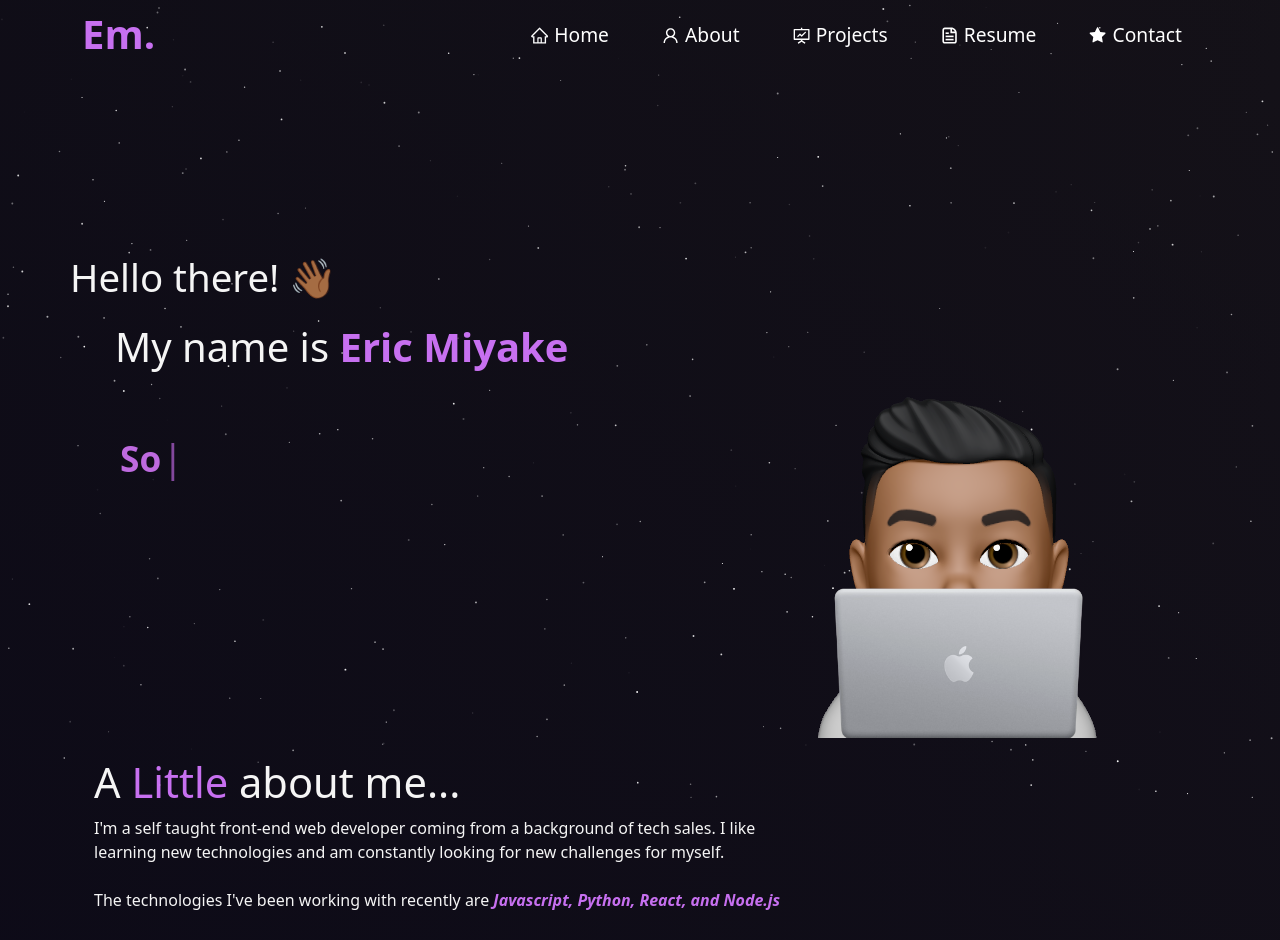
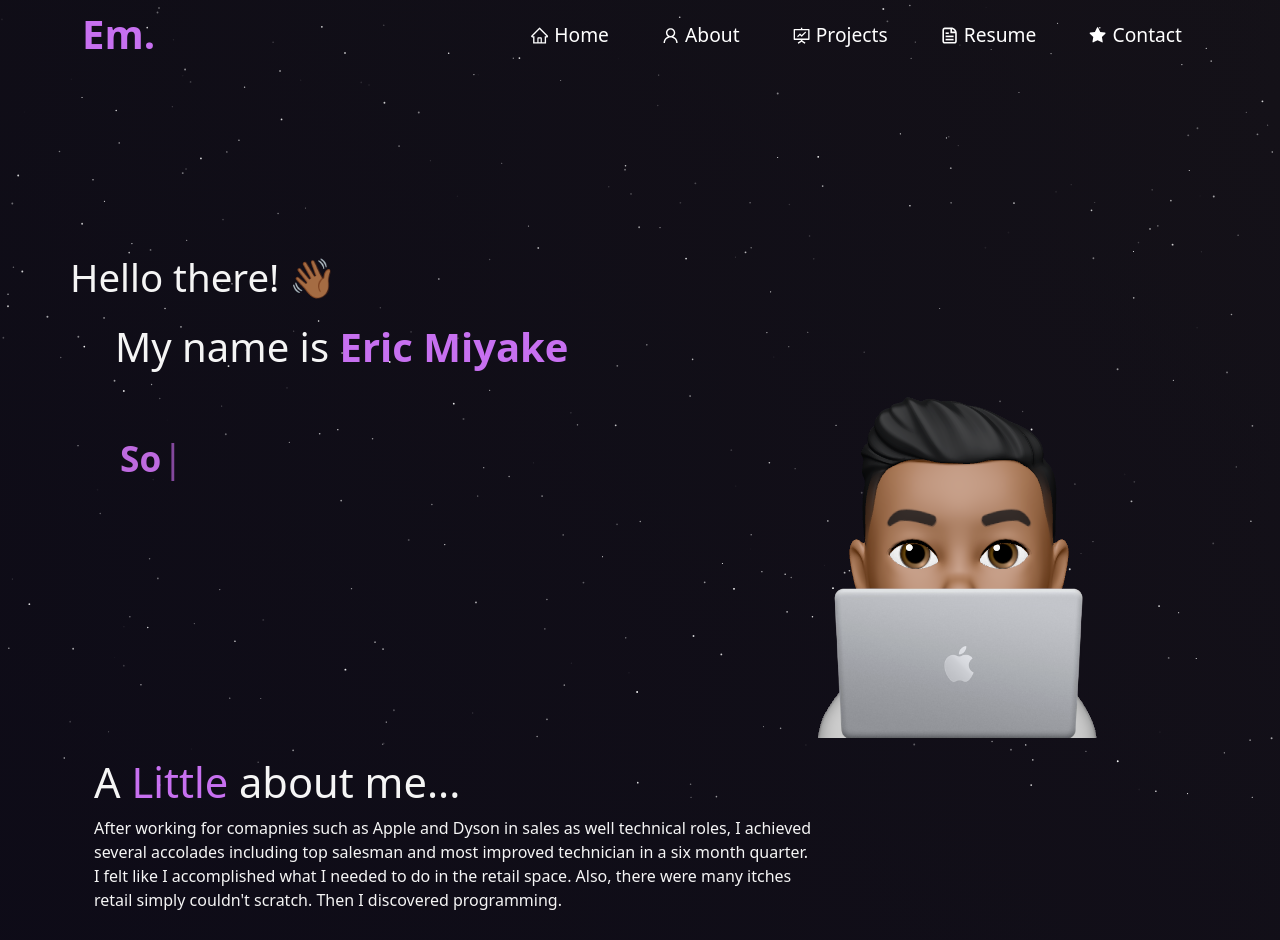
Before and after one commit to ArekBM/Portfolio, a React (Vite) app: page / in a window 1280 px wide. Shown: the top 940 px of the page. Built offline with nearby package versions, Linux system fonts and the light colour scheme.

Commit message:
styling fixes

```diff
--- a/src/components/Content.jsx
+++ b/src/components/Content.jsx
@@ -12,7 +12,16 @@ export default function Content() {
                             A <span className='purple'>Little</span> about me...
                         </h1>
                         <p className='home-about-body'>
-                            I'm a self taught front-end web developer coming from a background of tech sales. I like learning new technologies and am constantly looking for new challenges for myself.
+                            After working for comapnies such as Apple and Dyson in sales as well technical roles, I achieved several accolades including top salesman and most improved technician in a six month quarter.
+                            I felt like I accomplished what I needed to do in the retail space. Also, there were many itches retail simply couldn't scratch. Then I discovered programming.
+                            <br />
+                            <br />
+                            Web development allows me to express my creativity in a more satisfying way. To create with clear structure and to focus in on details in a way I've never been able to do befure.
+                            <br />
+                            <br />
+                            After over a year of study, I am ready to contribute to the world in a new way and I'm looking forward to bringing the best traits of a creative developer as well as someone who is immersed in the customer experience.
+                            Over my career I have learned how to get things done, keep my cool in dire moments, work with lots of different types of people, and take initiative to pick up slack when needed.
+                            <br />
                             <br />
                             <br />The technologies I've been working with recently are
                             <i>
--- a/src/components/Projects.jsx
+++ b/src/components/Projects.jsx
@@ -49,6 +49,7 @@ export default function Projects() {
                             title='MinesweeperAI'
                             description='A minesweeper AI built in python using propisitional logic to determine mines and safe squares and marks accordingly. '
                             ghLink='https://github.com/ArekBM/minesweeperAI'
+                            demoLink=''
                         />
                     </Col>
                 </Row>
```
